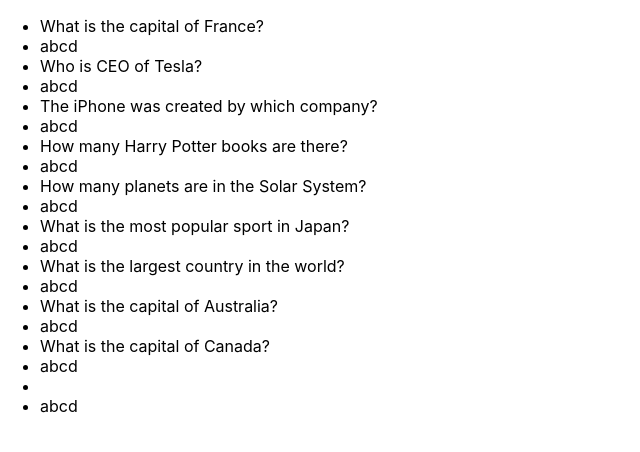
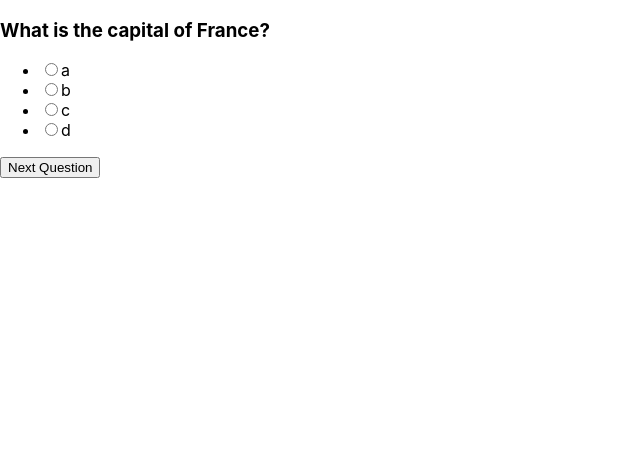
Before and after one commit to ptieman/alignment-quiz, a React (Create React App) app: page / in a window 1280 px wide. Shown: the top 452 px of the page, without its empty margins (0-640 px from the left). Built offline with nearby package versions, Linux system fonts and the light colour scheme.

Commit message:
basic logic to handle options and button

```diff
--- a/src/questions/Question.jsx
+++ b/src/questions/Question.jsx
@@ -1,17 +1,40 @@
-import React from 'react';
+import { React, useState } from 'react';
+import { Questions } from './Questions';
 
-const Question = ({questions}) => {
+
+const Question = () => {
+  const questions = Questions();
+  const [currentQuestion, setCurrentQuestion] = useState(0);
+  const [selectedOption, setSelectedOption] = useState('');
+  const handleOptionSelect = (option) => {
+    setSelectedOption(option);
+  };
+  const handleNextQuestion = () => {
+    setSelectedOption('');
+    setCurrentQuestion(currentQuestion + 1);
+  };
 
   return (
     <>
-    <ul>
-    {questions.map((question) => (
-          <>
-          <li key={question.id}>{question.question}</li>
-          <li key={question.id}>{question.options}</li>
-          </>
-        ))}
-      </ul>
+    {/* {questions.map((question) => ( */}
+          <h3>{questions[currentQuestion].question}</h3>
+          <ul>
+          {questions[currentQuestion].options.map((option, index) => (
+              <li key={index}>
+                <label>
+                  <input
+                    type="radio"
+                    name="options"
+                    value={option}
+                    checked={selectedOption === option}
+                    onChange={() => handleOptionSelect(option)}
+                  />
+                  {option}
+                </label>
+              </li>
+              ))}
+            </ul>
+            <button onClick={handleNextQuestion}>Next Question</button>
     </>
   )
 }
--- a/src/questions/Questions.jsx
+++ b/src/questions/Questions.jsx
@@ -1,5 +1,8 @@
 // Dummy data for questions
-export const Questions = [
+
+
+export const Questions = () => {
+  return [
   {
     id: 1,
     question: "What is the capital of France?",
@@ -51,3 +54,4 @@
     options: ["a", "b", "c", "d"],
   },
 ]
+}
```
